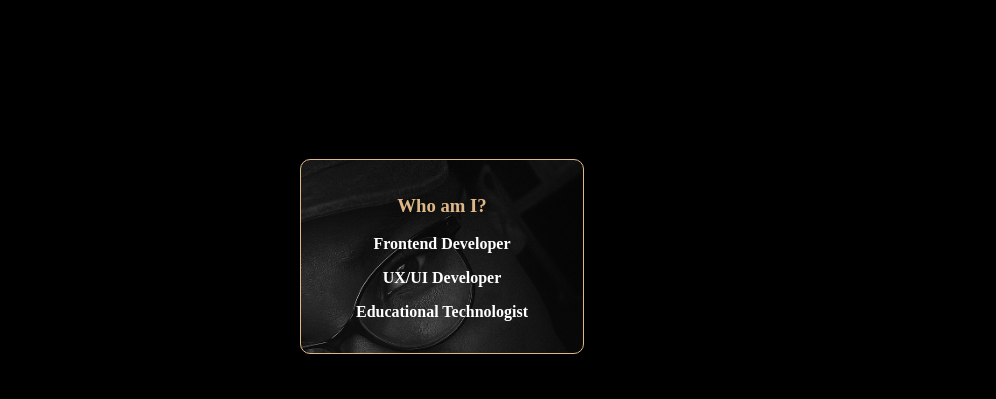
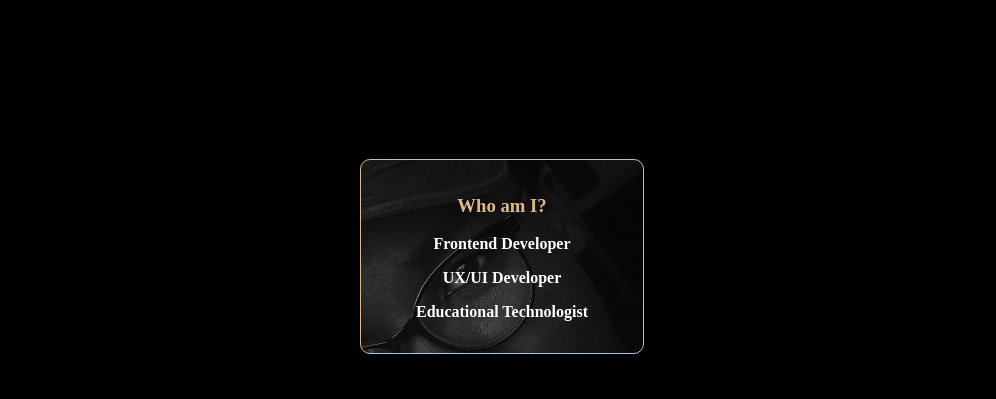
Before and after one commit to Yamkela4458/lusithi.com, a plain HTML site: page index.html in a window 1280 px wide. Shown: the part 553-952 px from the top of the page, without its empty margins (0-996 px from the left). Drawn offline with nearby package versions, Linux system fonts and the light colour scheme.

Commit message:
Update style.css

```diff
--- a/style.css
+++ b/style.css
@@ -75,7 +75,7 @@ body{
 
 /* Intro */
 .intro{
-    margin-left: 300px;
+    margin-left: 360px;
     margin-top: 150px;
     color: #fff;
     background-size: cover;
```
